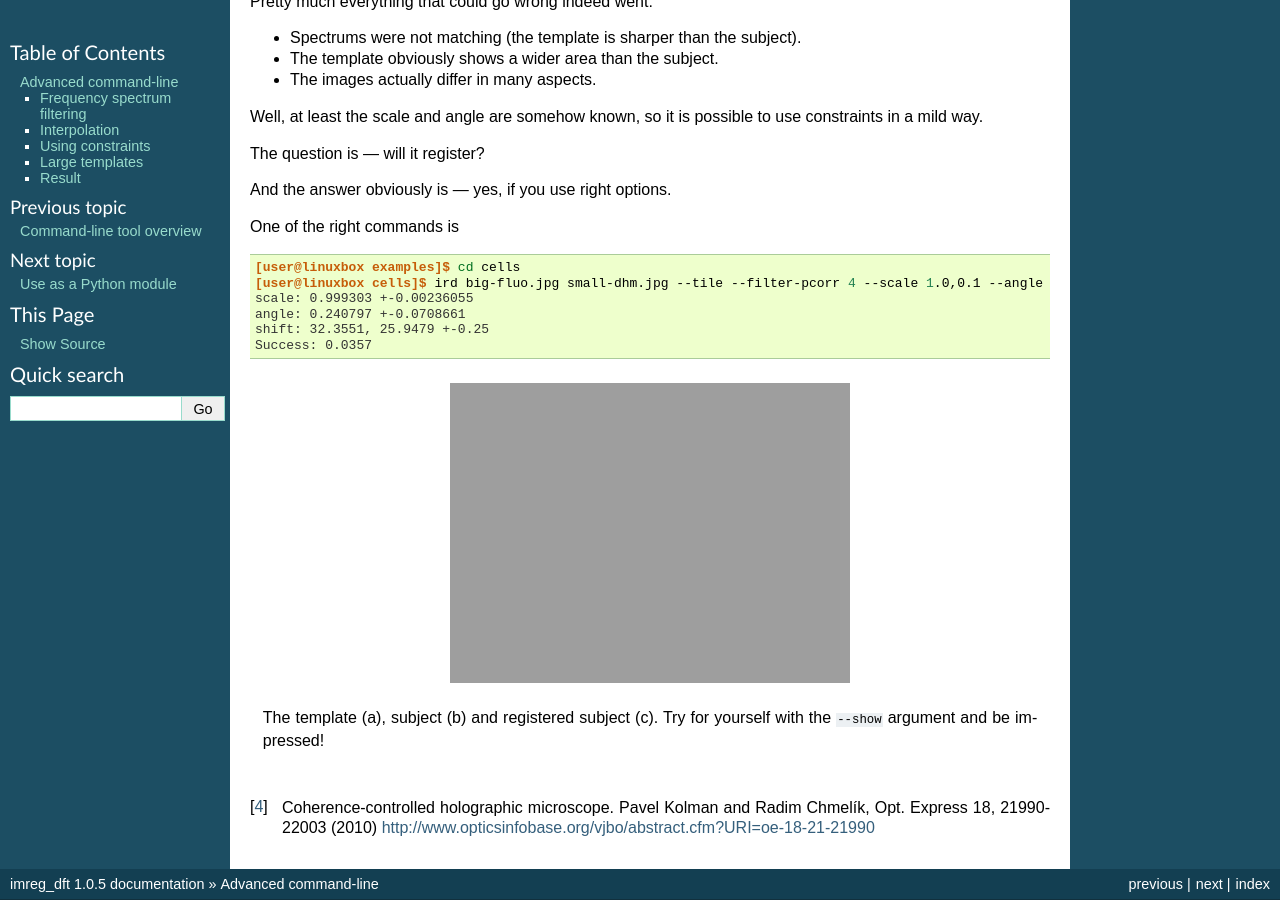
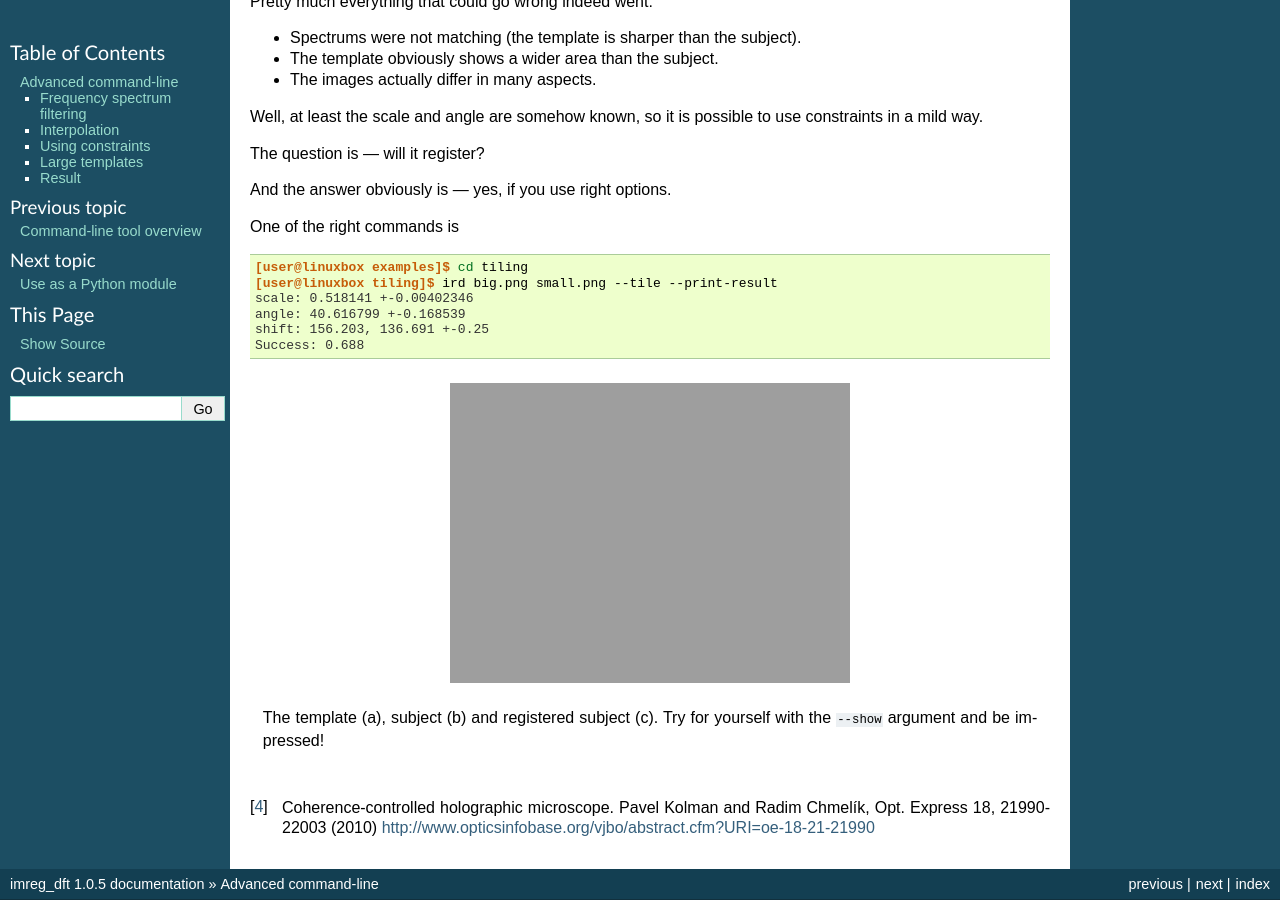
Before and after one commit to matejak/imreg_dft, a Sphinx documentation site: the page built from doc/cli-advanced.rst, in a window 1280 px wide and 900 px high, scrolled down 3948 px. Built offline with Sphinx 7.4.7, drawn with Linux system fonts in a browser that asks for light colours; some of the changed text lies outside the part shown.

Commit message:
Improved documentation, fixed broken test example.

```diff
--- a/doc/_static/examples/11-constraints.txt
+++ b/doc/_static/examples/11-constraints.txt
@@ -1,6 +1,6 @@
 [user@linuxbox examples]$ cd constraints
 [user@linuxbox constraints]$ ird tricky.png tricky.png --angle 170,1 --scale 1,0.05 --print-result
-scale: 1.005890 +-0.00182589
-angle: 170.072252 +-0.0576184
-shift: -11.3876, -39.106 +-0.25
-Success: 0.257
+scale: 0.986651 +-0.00179097
+angle: 170.056593 +-0.0576184
+shift: -7.60926, -37.7109 +-0.25
+Success: 0.176
--- a/doc/_static/examples/12-difficult.txt
+++ b/doc/_static/examples/12-difficult.txt
@@ -1,6 +1,6 @@
-[user@linuxbox examples]$ cd cells
-[user@linuxbox cells]$ ird big-fluo.jpg small-dhm.jpg --tile --filter-pcorr 4 --scale 1.0,0.1 --angle 0,20 --lowpass 0.7,0.8 --print-result
-scale: 0.999303 +-0.00236055
-angle: 0.240797 +-0.0708661
-shift: 32.3551, 25.9479 +-0.25
-Success: 0.0357
+[user@linuxbox examples]$ cd tiling
+[user@linuxbox tiling]$ ird big.png small.png --tile --print-result
+scale: 0.518141 +-0.00402346
+angle: 40.616799 +-0.168539
+shift: 156.203, 136.691 +-0.25
+Success: 0.688
```
Also changed, not shown: doc/_static/examples/03-bad.txt (+4 -4 lines), 4 other files.
